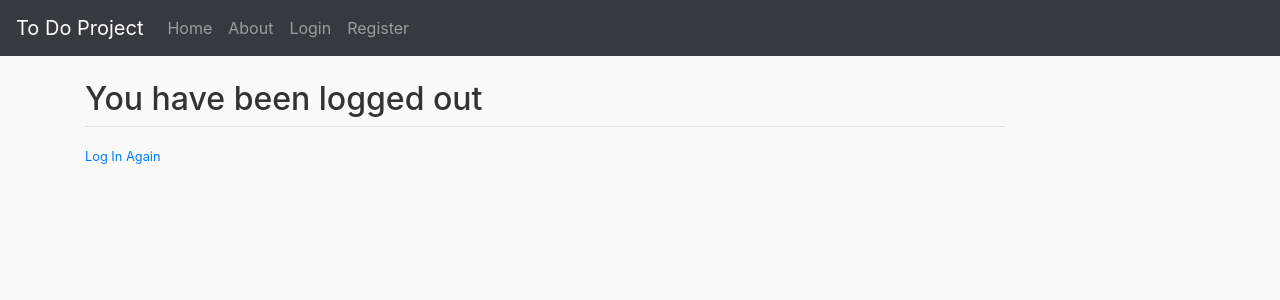
After one commit to marcinlukanus/DjangoToDo, a Django app: page /logout/ in a window 1280 px wide. The commit adds this page. Shown: the top 300 px of the page. Run offline with Django 3.2, Linux system fonts and the light colour scheme; some libraries are stand-ins or nearby versions.

Commit message:
Allows users to logout

```diff
--- a/djangoToDoProject/djangoToDoProject/settings.py
+++ b/djangoToDoProject/djangoToDoProject/settings.py
@@ -123,3 +123,6 @@ USE_TZ = True
 STATIC_URL = '/static/'
 
 CRISPY_TEMPLATE_PACK = 'bootstrap4'
+
+LOGIN_REDIRECT_URL = 'website-home'
+LOGIN_URL = 'login'
--- a/djangoToDoProject/djangoToDoProject/urls.py
+++ b/djangoToDoProject/djangoToDoProject/urls.py
@@ -13,6 +13,7 @@ Including another URLconf
     2. Add a URL to urlpatterns:  path('blog/', include('blog.urls'))
 """
 from django.contrib import admin
+from django.contrib.auth import views as auth_views
 from django.urls import path, include
 from users import views as user_views
 
@@ -20,5 +21,7 @@ from users import views as user_views
 urlpatterns = [
     path('admin/', admin.site.urls),
     path('register/', user_views.register, name='register'),
+    path('login/', auth_views.LoginView.as_view(template_name='users/login.html'), name='login'),
+    path('logout/', auth_views.LogoutView.as_view(template_name='users/logout.html'), name='logout'),
     path('', include('website.urls')),
 ]
--- /dev/null
+++ b/djangoToDoProject/users/templates/users/logout.html
@@ -0,0 +1,9 @@
+{% extends "website/base.html" %}
+{% block content %}
+    <h2>You have been logged out</h2>
+    <div class="border-top pt-3">
+        <small class="text-muted">
+            <a href="{% url 'login' %}">Log In Again</a>
+        </small>
+    </div>
+{% endblock content %}
--- a/djangoToDoProject/website/templates/website/base.html
+++ b/djangoToDoProject/website/templates/website/base.html
@@ -28,12 +28,16 @@
                 <li class="nav-item">
                     <a class="nav-link" href="{% url 'website-about' %}">About</a>
                 </li>
-                <li class="nav-item">
-                    <a class="nav-link" href="#">Login</a>
-                </li>
-                <li class="nav-item">
-                    <a class="nav-link" href="{% url 'register' %}">Sign Up</a>
-                </li>
+                <!-- Navbar Right Side -->
+                <div class="navbar-nav">
+                  {% if user.is_authenticated %}
+                    <a class="nav-item nav-link" href="#">{{ user.username }}</a>
+                    <a class="nav-item nav-link" href="{% url 'logout' %}">Logout</a>
+                  {% else %}
+                    <a class="nav-item nav-link" href="{% url 'login' %}">Login</a>
+                    <a class="nav-item nav-link" href="{% url 'register' %}">Register</a>
+                  {% endif %}
+                </div>
             </ul>
         </div>
     </nav>
```
Also changed, not shown: djangoToDoProject/users/templates/users/login.html (added, +22 -0 lines), djangoToDoProject/users/views.py (line endings or trailing spaces).
